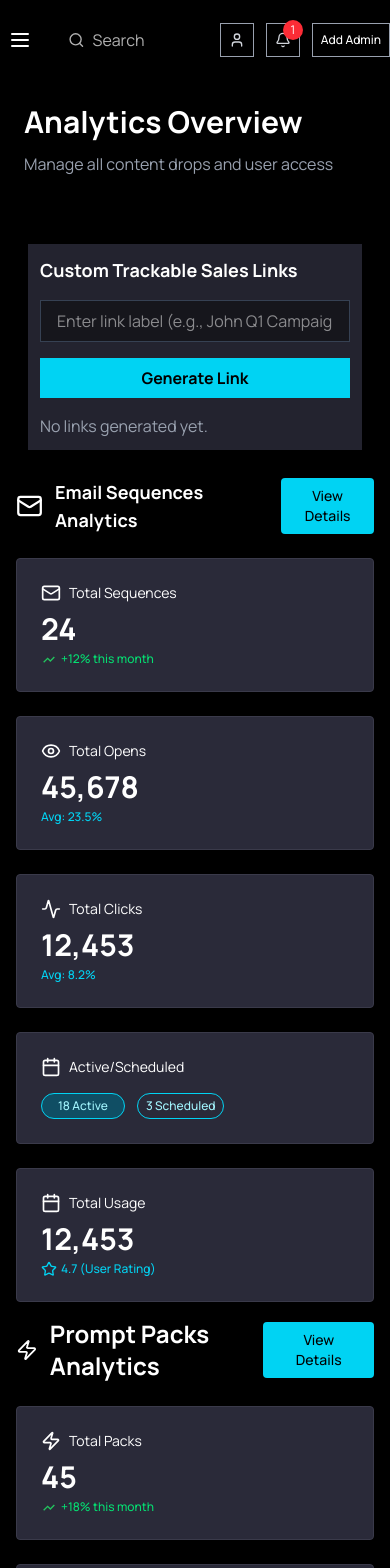
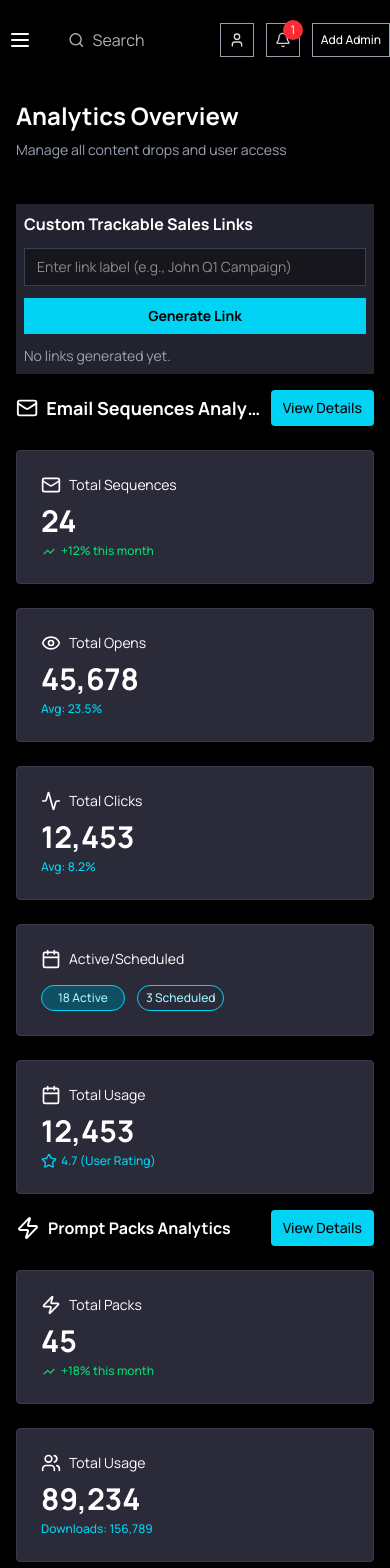
Before and after one commit to adnan-aadi7/Aneuro-Website, a React (Vite) app in the folder frontend/: page /admin/analytics in a window 390 px wide. Shown: the top 1568 px of the page. Built offline with nearby package versions, Linux system fonts and the light colour scheme.

Commit message:
fixed responsiveness

```diff
--- a/frontend/src/admin/components/analytics/dashboardStats/EmailSequencesStats.jsx
+++ b/frontend/src/admin/components/analytics/dashboardStats/EmailSequencesStats.jsx
@@ -7,15 +7,15 @@ const EmailSequencesStats = () => {
   return (
     <div className="lg:p-6 p-2">
       {/* Header Row */}
-      <div className="flex items-center justify-between mb-6">
-        <div className="flex items-center gap-3">
-          <Mail className="w-7 h-7 text-white" />
-          <h2 className="text-white lg:text-2xl text-lg font-semibold">
+      <div className="flex flex-row items-center justify-between mb-6 flex-wrap gap-2">
+        <div className="flex items-center gap-2 sm:gap-3 min-w-0 flex-1">
+          <Mail className="w-6 h-6 sm:w-7 sm:h-7 text-white" />
+          <h2 className="text-white text-lg sm:text-2xl font-semibold truncate">
             Email Sequences Analytics
           </h2>
         </div>
         <button
-          className="bg-cyan-400 text-black font-medium lg:px-6 py-2 px-2 rounded hover:bg-cyan-300 transition-all text-sm"
+          className="bg-cyan-400 text-black font-medium px-3 sm:px-6 py-2 rounded hover:bg-cyan-300 transition-all text-sm whitespace-nowrap"
           onClick={() => navigate("/admin/analytics/email-details")}
         >
           View Details
--- a/frontend/src/admin/components/analytics/dashboardStats/Header.jsx
+++ b/frontend/src/admin/components/analytics/dashboardStats/Header.jsx
@@ -29,46 +29,46 @@ const Header = () => {
 
   return (
     <>
-      <div className=" px-4 py-4">
-        <h1 className="text-white text-3xl font-semibold mb-1">
+      <div className="px-2 py-3 sm:px-4 sm:py-4">
+        <h1 className="text-white text-2xl sm:text-3xl font-semibold mb-1">
           Analytics Overview
         </h1>
-        <p className="text-gray-400 text-base mt-3">
+        <p className="text-gray-400 text-sm sm:text-base mt-2 sm:mt-3">
           Manage all content drops and user access
         </p>
       </div>
       {/* Custom Sales Links Section */}
-      <div className="p-5">
-        <div className="mt-8 bg-[#23232F] p-3 ">
-          <h2 className="text-lg font-semibold mb-4 text-white">
+      <div className="p-2 sm:p-5">
+        <div className="mt-6 sm:mt-8 bg-[#23232F] p-2 sm:p-3 ">
+          <h2 className="text-base sm:text-lg font-semibold mb-3 sm:mb-4 text-white">
             Custom Trackable Sales Links
           </h2>
-          <div className="flex flex-col sm:flex-row gap-4 mb-4">
+          <div className="flex flex-col sm:flex-row gap-3 sm:gap-4 mb-3 sm:mb-4">
             <input
               type="text"
               value={label}
               onChange={(e) => setLabel(e.target.value)}
               placeholder="Enter link label (e.g., John Q1 Campaign)"
-              className="flex-1 px-4 py-2  bg-[#16161C] text-white border border-gray-700 focus:outline-none"
+              className="flex-1 px-3 py-2 sm:px-4 bg-[#16161C] text-white border border-gray-700 focus:outline-none text-sm sm:text-base"
             />
             <button
               onClick={handleGenerateLink}
-              className="bg-cyan-400 text-black px-6 py-2 font-semibold hover:bg-cyan-300 transition-colors"
+              className="bg-cyan-400 text-black px-4 sm:px-6 py-2 font-semibold hover:bg-cyan-300 transition-colors text-sm sm:text-base "
             >
               Generate Link
             </button>
           </div>
-          <div>
+          <div className="overflow-x-auto">
             {links.length === 0 ? (
-              <p className="text-gray-400">No links generated yet.</p>
+              <p className="text-gray-400 text-sm">No links generated yet.</p>
             ) : (
-              <ul className="space-y-3">
+              <ul className="space-y-2 sm:space-y-3 min-w-[300px]">
                 {links.map((link, idx) => (
                   <li
                     key={idx}
-                    className="flex items-center gap-2 bg-[#16161C] px-4 py-2 rounded"
+                    className="flex flex-col sm:flex-row sm:items-center gap-2 bg-[#16161C] px-3 sm:px-4 py-2 rounded"
                   >
-                    <span className="flex-1 text-white font-medium">
+                    <span className="flex-1 text-white font-medium text-sm sm:text-base">
                       {link.label}
                     </span>
                     <span className="flex-1 text-cyan-300 text-xs truncate">
@@ -76,7 +76,7 @@ const Header = () => {
                     </span>
                     <button
                       onClick={() => handleCopy(link.url, idx)}
-                      className="ml-2 px-3 py-1 bg-cyan-400 text-black rounded text-xs font-semibold hover:bg-cyan-300"
+                      className="ml-0 sm:ml-2 px-3 py-1 bg-cyan-400 text-black rounded text-xs font-semibold hover:bg-cyan-300"
                     >
                       {copiedIndex === idx ? "Copied!" : "Copy"}
                     </button>
--- a/frontend/src/admin/components/analytics/dashboardStats/PromptStats.jsx
+++ b/frontend/src/admin/components/analytics/dashboardStats/PromptStats.jsx
@@ -7,15 +7,15 @@ const PromptStats = () => {
   return (
     <div className="lg:p-6 p-2">
       {/* Header Row */}
-      <div className="flex items-center justify-between mb-6">
-        <div className="flex items-center gap-3">
-          <Zap className="w-7 h-7 text-white" />
-          <h2 className="text-white text-2xl font-semibold">
+      <div className="flex flex-row items-center justify-between mb-6 flex-wrap gap-2">
+        <div className="flex items-center gap-2 sm:gap-3 min-w-0">
+          <Zap className="w-6 h-6 sm:w-7 sm:h-7 text-white" />
+          <h2 className="text-white text-2lx sm:text-3xl font-semibold truncate">
             Prompt Packs Analytics
           </h2>
         </div>
         <button
-          className="bg-cyan-400 text-black font-medium px-6 py-2 rounded hover:bg-cyan-300 transition-all text-sm"
+          className="bg-cyan-400 text-black font-medium px-3 sm:px-6 py-2 rounded hover:bg-cyan-300 transition-all text-sm whitespace-nowrap"
           onClick={() => navigate("/admin/analytics/prompts-details")}
         >
           View Details
--- a/frontend/src/admin/components/analytics/dashboardStats/SehduleStats.jsx
+++ b/frontend/src/admin/components/analytics/dashboardStats/SehduleStats.jsx
@@ -5,14 +5,14 @@ const SehduleStats = () => {
   return (
     <div className="lg:p-6 p-2 mt-2">
       {/* Header Row */}
-      <div className="flex items-center justify-between mb-6">
-        <div className="flex items-center gap-3">
-          <Calendar className="w-7 h-7 text-white" />
-          <h2 className="text-white text-2xl font-semibold">
+      <div className="flex flex-row items-center justify-between mb-6 flex-wrap gap-2">
+        <div className="flex items-center gap-2 sm:gap-3 min-w-0 flex-1">
+          <Calendar className="w-6 h-6 sm:w-7 sm:h-7 text-white" />
+          <h2 className="text-white text-lg sm:text-2xl font-semibold truncate">
             Scheduled Releases Summary
           </h2>
         </div>
-        <button className="bg-cyan-400 text-black font-medium px-6 py-2 rounded hover:bg-cyan-300 transition-all text-sm">
+        <button className="bg-cyan-400 text-black font-medium px-3 sm:px-6 py-2 rounded hover:bg-cyan-300 transition-all text-sm whitespace-nowrap">
           View Details
         </button>
       </div>
--- a/frontend/src/admin/layout/sidebar.jsx
+++ b/frontend/src/admin/layout/sidebar.jsx
@@ -47,7 +47,7 @@ const Sidebar = ({ sidebarOpen, onSidebarClose }) => {
       />
       {/* Sidebar */}
       <aside
-        className={`fixed top-0 left-0 h-screen w-64  text-white flex flex-col  z-50 shadow-md transform transition-transform duration-300
+        className={`fixed top-0 left-0 h-screen w-64 bg-[#000000] text-white flex flex-col  z-50 shadow-md transform transition-transform duration-300
         ${
           sidebarOpen ? "translate-x-0" : "-translate-x-full"
         } lg:translate-x-0 lg:static lg:shadow-none overflow-y-auto lg:overflow-visible`}
--- a/frontend/src/admin/pages/cms/adminControlCenter/admincontrolcenter.jsx
+++ b/frontend/src/admin/pages/cms/adminControlCenter/admincontrolcenter.jsx
@@ -131,12 +131,12 @@ const AdminControlCenter = () => {
       </div>
 
       {/* Tabs */}
-      <div className="flex border-2 border-[#212C3B]   bg-[#161D27]  overflow-hidden">
+      <div className="flex flex-row overflow-x-auto whitespace-nowrap border-2 border-[#212C3B] bg-[#161D27]">
         {tabs.map(({ name }) => (
           <button
             key={name}
             onClick={() => setActiveTab(name)}
-            className={`flex-1 cursor-pointer flex items-center justify-center gap-2 py-2 text-[14px] font-medium transition-all
+            className={`flex-1 min-w-max cursor-pointer flex items-center justify-center gap-2 py-2 px-4 text-[14px] font-medium transition-all
               ${activeTab === name ? "bg-white text-black" : "text-[#AEAEAE]"}`}
           >
             {name}
--- a/frontend/src/client/layout/sidebar.jsx
+++ b/frontend/src/client/layout/sidebar.jsx
@@ -54,7 +54,7 @@ const Sidebar = ({ sidebarOpen, onSidebarClose }) => {
       />
       {/* Sidebar */}
       <aside
-        className={`fixed top-0 left-0 h-screen w-64  text-white flex flex-col  z-50 shadow-md transform transition-transform duration-300
+        className={`fixed top-0 left-0 h-screen w-64 bg-[#000000] text-white flex flex-col  z-50 shadow-md transform transition-transform duration-300
         ${
           sidebarOpen ? "translate-x-0" : "-translate-x-full"
         } lg:translate-x-0 lg:static lg:shadow-none overflow-y-auto lg:overflow-visible`}
```
Also changed, not shown: frontend/src/admin/components/analytics/dashboardStats/FunnelStats.jsx (+5 -5 lines).
